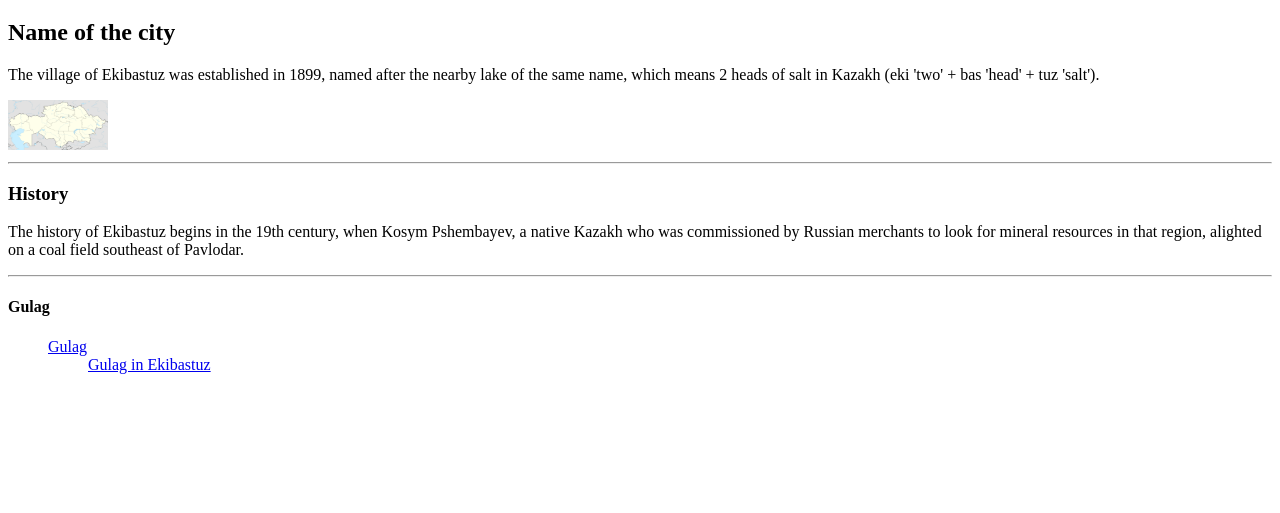
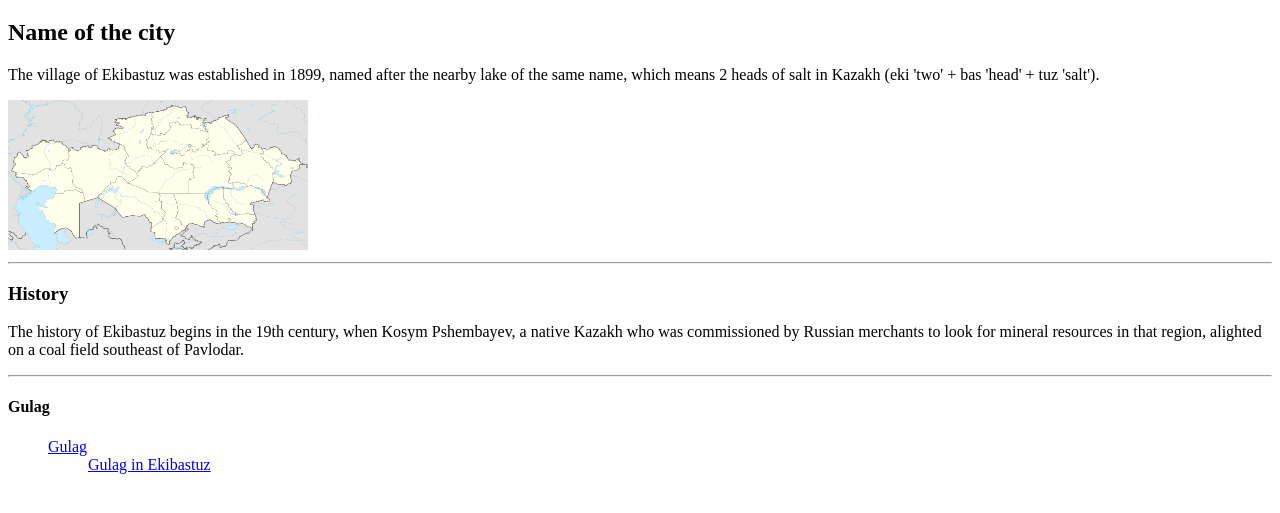
Before and after one commit to vehsakam/VEHSAKAM.github.io, a plain HTML site: page index.html in a window 1280 px wide. Shown: the part 61-574 px from the top of the page. Drawn offline with Linux system fonts and the light colour scheme.

Commit message:
Update index.html

```diff
--- a/index.html
+++ b/index.html
@@ -8,7 +8,7 @@
 <h1>Ekibastuz</h1>
 <h2>Name of the city</h2>
 <p>The village of Ekibastuz was established in 1899, named after the nearby lake of the same name, which means 2 heads of salt in Kazakh (eki 'two' + bas 'head' + tuz 'salt').</p>
-<img src= "image.jpg" alt= "image" width= "100" height="50">
+<img src= "image.jpg" alt= "image" width= "300" height="150">
 <hr>
 <h3>History</h3>
 <p>The history of Ekibastuz begins in the 19th century, when Kosym Pshembayev, a native Kazakh who was commissioned by Russian merchants to look for mineral resources in that region, alighted on a coal field southeast of Pavlodar.</p>
```
